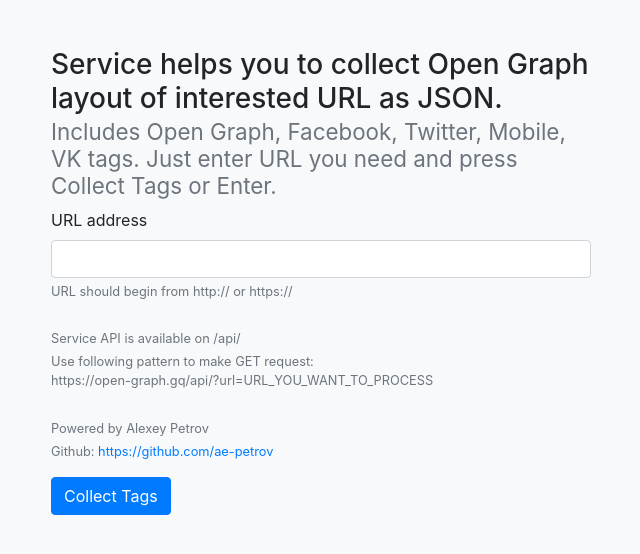
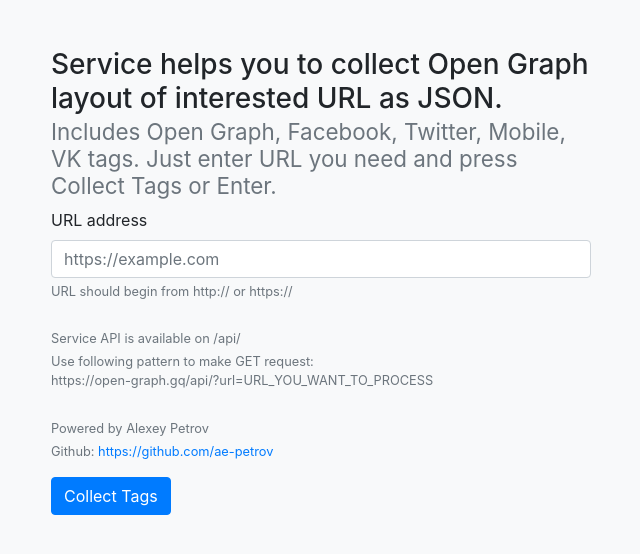
Before and after one commit to ae-petrov/meta_parser, a plain HTML site: page template/index.html in a window 1280 px wide. Shown: the whole page, without its empty margins (319-959 px from the left). Drawn offline with nearby package versions, Linux system fonts and the light colour scheme.

Commit message:
URL Validation added on client side

```diff
--- a/template/index.html
+++ b/template/index.html
@@ -26,7 +26,7 @@
                 <form method="get" action="collect">
                     <div class="form-group">
                         <label for="InputURL">URL address</label>
-                        <input type="text" name="url" class="form-control" id="InputURL" aria-describedby="urlHelp">
+                        <input type="url" name="url" placeholder="https://example.com" class="form-control" id="InputURL" aria-describedby="urlHelp" required>
                         <small id="urlHelp" class="form-text text-muted">URL should
                             begin from http:// or https://</small>
                         <br>
```
